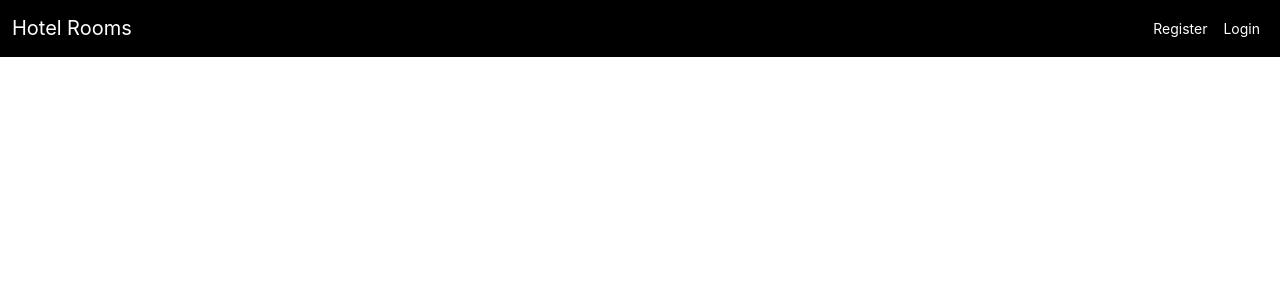
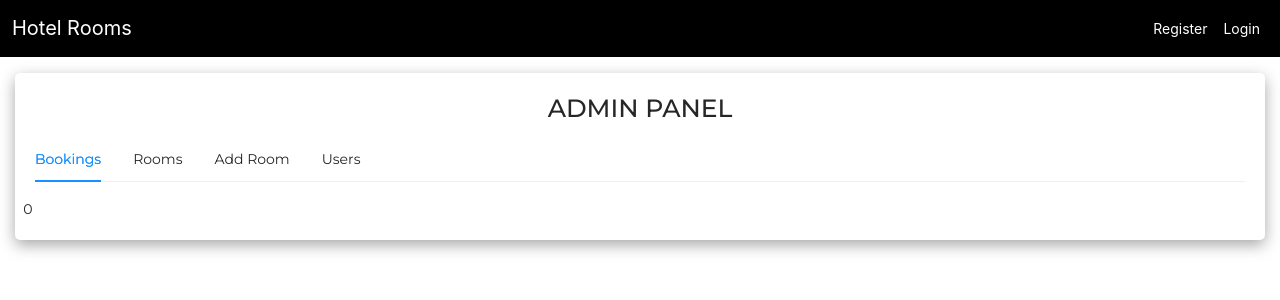
Before and after one commit to flick-23/hotel-room-booking, a React (Create React App) app in the folder client/: page /admin in a window 1280 px wide. Shown: the top 300 px of the page. Built offline with nearby package versions, Linux system fonts and the light colour scheme; no server answers.

Commit message:
Get all bookings

```diff
--- a/client/src/App.js
+++ b/client/src/App.js
@@ -6,6 +6,7 @@
 import Registerscreen from "./screens/Registerscreen";
 import Loginscreen from "./screens/Loginscreen";
 import Profilescreen from "./screens/Profilescreen";
+import Adminscreen from "./screens/Adminscreen";
 
 function App() {
   return (
@@ -17,6 +18,7 @@
           <Route path="/register" element={<Registerscreen />} />
           <Route path="/login" element={<Loginscreen />} />
           <Route path="/profile" element={<Profilescreen />} />
+          <Route path="/admin" element={<Adminscreen />} />
           <Route
             path="/book/:roomid/:fromDate/:toDate"
             element={<Bookingscreen />}
--- /dev/null
+++ b/client/src/screens/Adminscreen.js
@@ -0,0 +1,66 @@
+import { Tabs } from "antd";
+import React, { useState, useEffect } from "react";
+import axios from "axios";
+import Loader from "../components/Loader";
+import Error from "../components/Error";
+
+const { TabPane } = Tabs;
+
+function Adminscreen() {
+  return (
+    <div
+      className="mt-3  bs"
+      style={{ marginLeft: "15px", marginRight: "15px" }}
+    >
+      <h4 className="text-center" style={{ fontSize: "25px" }}>
+        ADMIN PANEL
+      </h4>
+      <Tabs defaultActiveKey="1">
+        <TabPane tab="Bookings" key="1">
+          <Bookings />
+        </TabPane>
+        <TabPane tab="Rooms" key="2">
+          Rooms
+        </TabPane>
+        <TabPane tab="Add Room" key="3">
+          Add Room
+        </TabPane>
+        <TabPane tab="Users" key="4">
+          Users
+        </TabPane>
+      </Tabs>
+    </div>
+  );
+}
+
+export default Adminscreen;
+
+export function Bookings() {
+  const [bookings, setBookings] = useState([]);
+  const [loading, setLoading] = useState(true);
+  const [error, setError] = useState(false);
+
+  useEffect(() => {
+    const fetchData = async () => {
+      try {
+        const data = await (
+          await axios.get("/api/bookings/getallbookings")
+        ).data;
+        setBookings(data);
+        setLoading(false);
+      } catch (error) {
+        console.log(error);
+        setError(true);
+        setLoading(false);
+      }
+    };
+    fetchData();
+  }, []);
+
+  return (
+    <div className="row">
+      {loading && <Loader />}
+      {bookings.length && <h1>Total bookings: {bookings.length}</h1>}
+    </div>
+  );
+}
```
Also changed, not shown: 1 other file (tests, documents, lock files or other folders).
